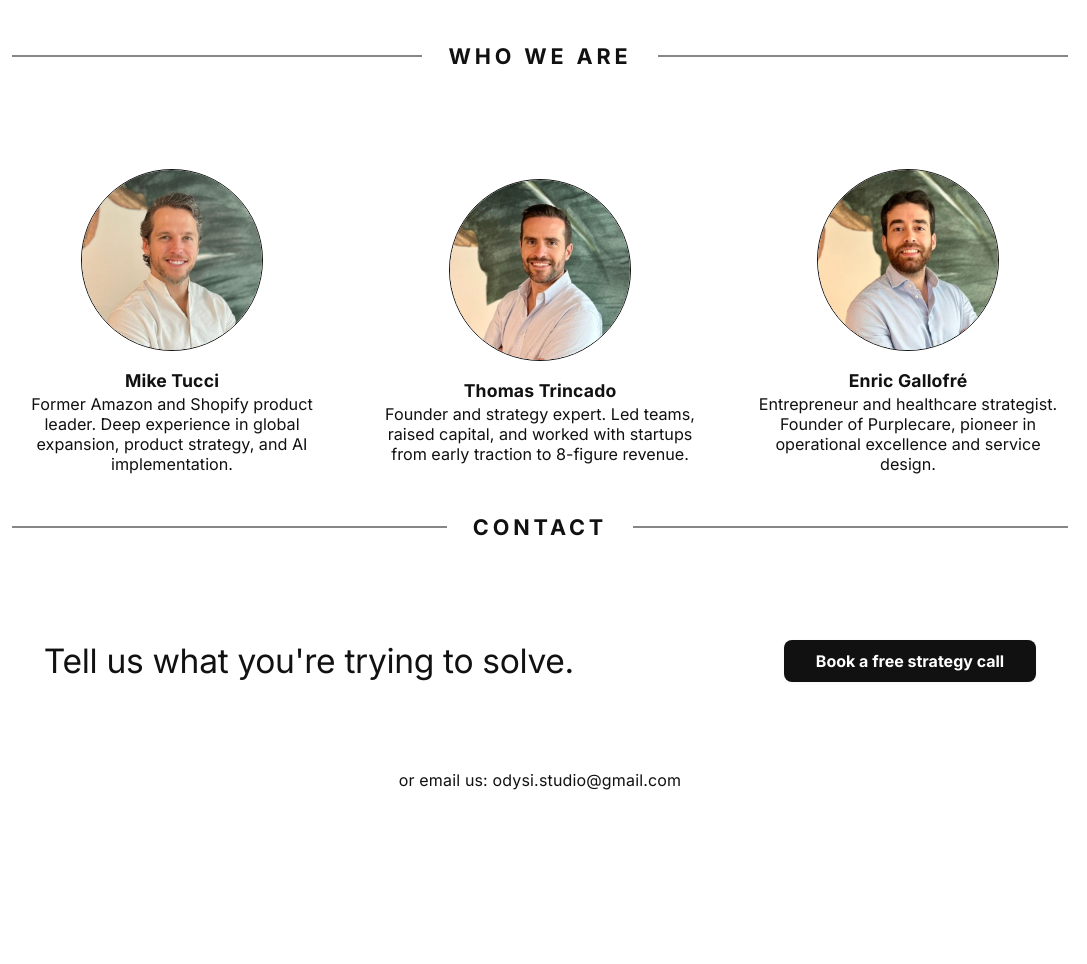
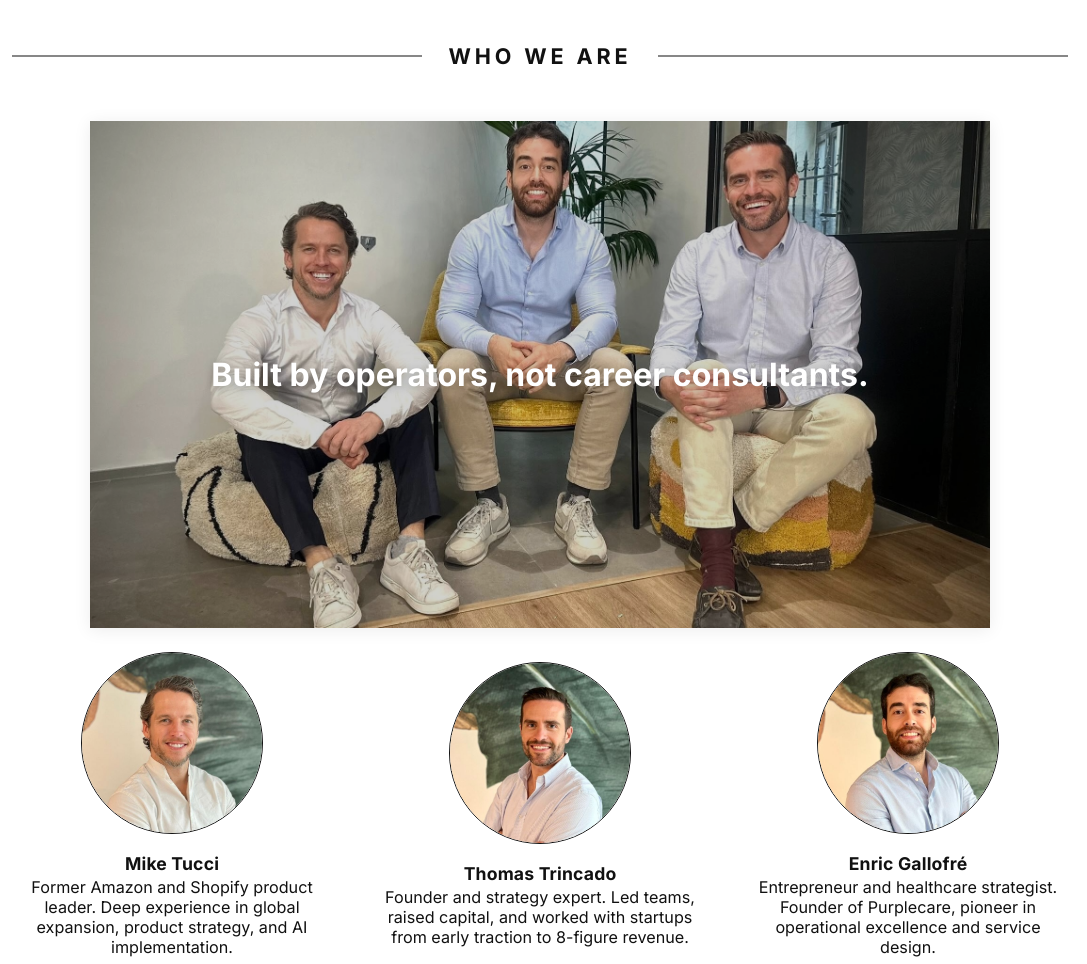
Before and after one commit to mvtucci/odysi, a plain HTML site: page index.html in a window 1280 px wide. Shown: the part 3420-4384 px from the top of the page, without its empty margins (100-1187 px from the left). Before the commit the page ends 4282 px from the top, so only its background shows below. Drawn offline with Linux system fonts and the light colour scheme.

Commit message:
adding team pic

```diff
--- a/index.html
+++ b/index.html
@@ -169,6 +169,10 @@
         <span class="section-divider-label">Who we are</span>
       </div>
       <section class="team-section" id="team">
+        <div class="team-hero-image">
+          <span class="team-hero-overlay">Built by operators, not career consultants.</span>
+          <img src="images/team.jpg" alt="Odysi Team" class="team-hero-img">
+        </div>
         <div class="team-grid">
           <div class="team-member">
             <img src="images/mike.jpg" alt="Mike Tucci" class="team-photo">
--- a/style.css
+++ b/style.css
@@ -315,6 +315,7 @@ main {
   margin-right: -50vw;
   box-sizing: border-box;
   background: #fff !important;
+  margin-top: 0.5rem !important;
 }
 .team-title {
   font-size: 1.5rem;
@@ -572,7 +573,12 @@ main {
   background: none;
   z-index: 2;
 }
-
+.team-section .section-divider-with-label {
+  margin-bottom: 0.2rem !important;
+}
+.team-section {
+  margin-top: 0.5rem !important;
+}
 .section-divider-hr {
   flex: 1;
   min-width: 0;
@@ -1225,3 +1231,61 @@ main {
     background: #fff;
   }
 }
+
+.team-hero-image {
+  position: relative;
+  width: 100%;
+  max-width: 900px;
+  margin: 0 auto 1.5rem auto;
+  border-radius: 0;
+  overflow: hidden;
+  box-shadow: 0 2px 16px rgba(0,0,0,0.08);
+  display: flex;
+  align-items: center;
+  justify-content: center;
+  min-height: 180px;
+}
+.team-hero-img {
+  width: 100%;
+  height: auto;
+  display: block;
+  object-fit: cover;
+  filter: brightness(0.82);
+}
+.team-hero-overlay {
+  position: absolute;
+  top: 50%;
+  left: 50%;
+  transform: translate(-50%, -50%);
+  color: #fff;
+  font-size: 2rem;
+  font-weight: 700;
+  text-align: center;
+  width: 90%;
+  text-shadow: 0 2px 8px rgba(0,0,0,0.25);
+  padding: 0.7em 1.2em;
+  border-radius: 8px;
+  z-index: 2;
+  pointer-events: none;
+}
+@media (max-width: 700px) {
+  .team-hero-image {
+    max-width: 100vw;
+    border-radius: 0;
+    min-height: 0;
+  }
+  .team-hero-img {
+    height: auto;
+  }
+  .team-hero-overlay {
+    font-size: 1.1rem;
+    padding: 0.5em 0.7em;
+  }
+}
+
+.team-section .section-divider-with-label {
+  margin-bottom: 0.2rem;
+}
+.team-hero-image {
+  margin: 0 auto 1.5rem auto;
+}
```
Also changed, not shown: images/team.jpg (added), 1 other file.
